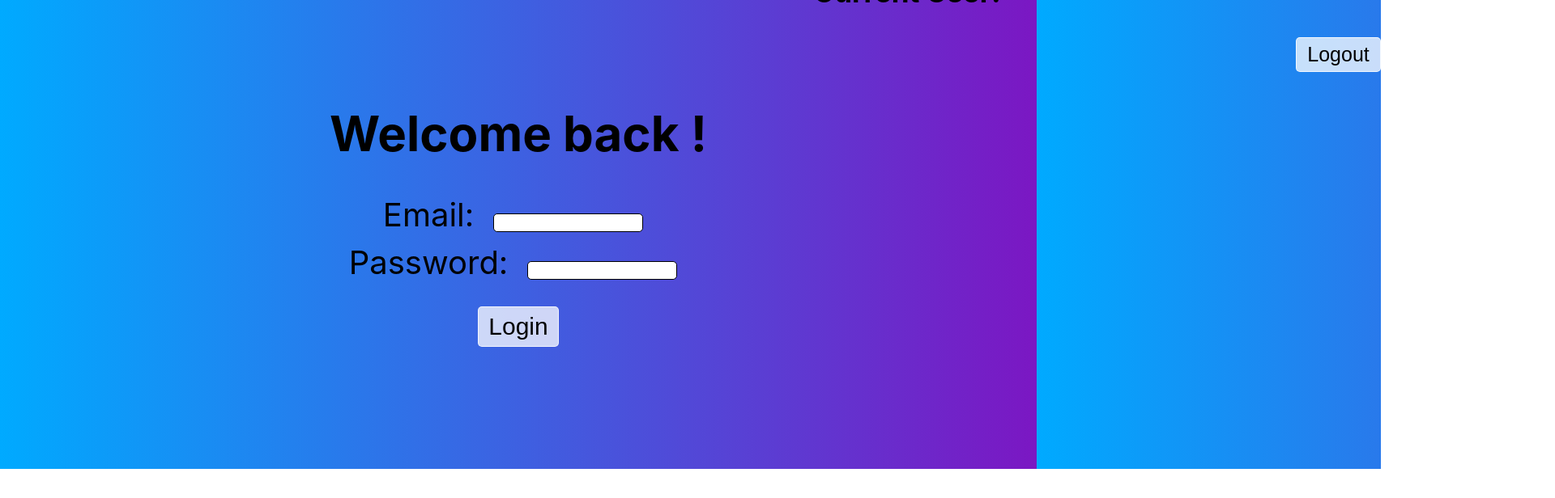
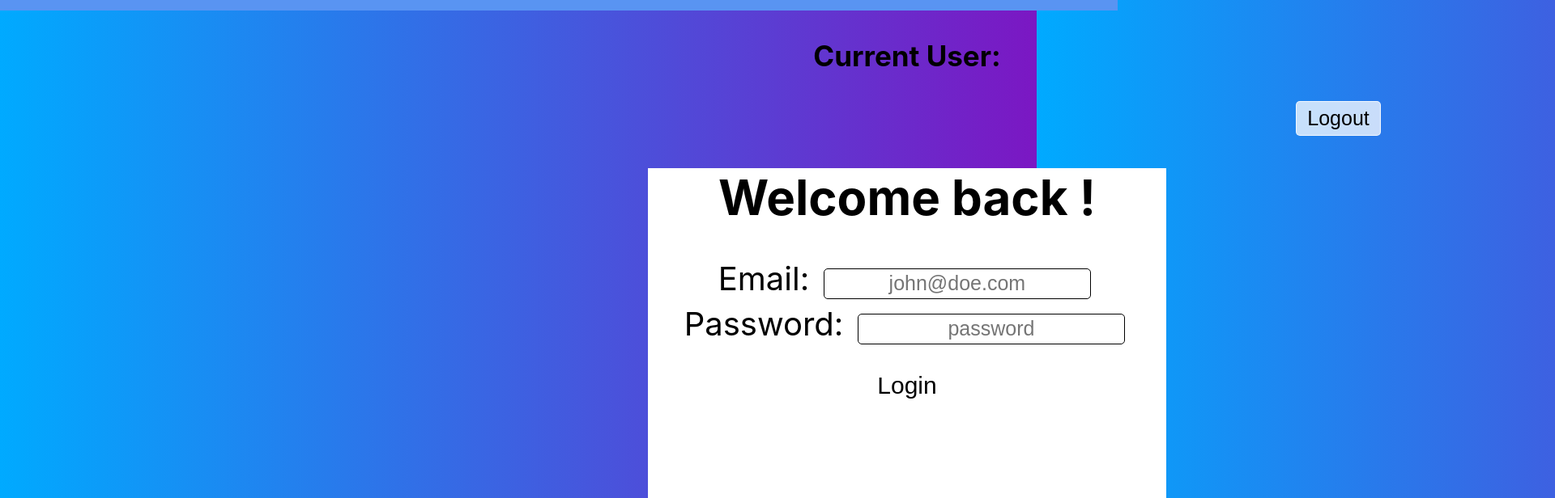
Before and after one commit to luespinal03/ecomm-app-client-side, a React (Create React App) app: page /login in a window 1280 px wide. Shown: the part 220-836 px from the top of the page at 81% size, 1920 px wide, since content can reach past the window. Before the commit the page ends 800 px from the top, so only its background shows below. Built offline with nearby package versions, Linux system fonts and the light colour scheme; no server answers.

Commit message:
Added more css, made it more user friendly and better on the eyes

```diff
--- a/package.json
+++ b/package.json
@@ -8,6 +8,7 @@
     "@testing-library/user-event": "^13.5.0",
     "react": "^18.2.0",
     "react-dom": "^18.2.0",
+    "react-icons": "^4.6.0",
     "react-router-dom": "^6.4.3",
     "react-scripts": "5.0.1",
     "web-vitals": "^2.1.4"
--- a/src/Components/NavBar.css
+++ b/src/Components/NavBar.css
@@ -1,6 +1,22 @@
 .link {
   height: 10px;
   width: 10px;
+}
+
+.shopping-cart {
+  margin-left: 90rem;
+  background-color: rgba(0, 0, 0, 0);
+  border: rgba(0, 0, 0, 0);
+  border-radius: 40px;
+  height: 55px;
+  width: 75px;
+}
+
+.shopping-cart:hover {
+  color: black;
+  background-color: rgb(255, 255, 255, 0.75);
+  border: 1px solid black;
+  cursor: pointer;
 }
 
 h3 {
@@ -27,6 +43,7 @@ h3 {
   color: black;
   background-color: rgb(255, 255, 255, 0.75);
   border: 1px solid black;
+  cursor: pointer;
 }
 
 button {
--- a/src/Components/NavBar.js
+++ b/src/Components/NavBar.js
@@ -2,6 +2,7 @@ import { useState } from 'react'
 import { Link } from 'react-router-dom';
 import { useAuth } from '../Hooks/Auth';
 import { useNavigate } from "react-router-dom";
+import { AiOutlineShoppingCart } from 'react-icons/ai'
 import './NavBar.css'
 
 const NavBar = () => {
@@ -23,10 +24,14 @@ const NavBar = () => {
     return (
         <div >
             <div className='navbar'> <Link to="/" className='nav-bar-item'>Home Page</Link>
-                <Link to="/registration" className='nav-bar-item'>Register Here!</Link>
+                <Link to="/registration" className=' nav-bar-item'>Register Here!</Link>
                 <Link to="/login" className='nav-bar-item'>Login Here !</Link>
                 <Link to='/products' className='nav-bar-item'>Products</Link>
+                <button className='shopping-cart'><AiOutlineShoppingCart size={50} />
+                </button>
             </div>
+
+
 
             <div className='current-user'>
                 <h3>{auth.userEmail !== null ? `Current User: ${auth.userEmail}` : 'no email found'}</h3>
--- /dev/null
+++ b/src/Components/ProductsCard.css
@@ -0,0 +1,13 @@
+.products-card {
+  background-color: white;
+  width: 1100px;
+  margin-left: 35rem;
+}
+
+.product-price {
+  font-size: 40px;
+}
+
+.product-features {
+  font-size: 25px;
+}
--- a/src/Components/ProductsCard.js
+++ b/src/Components/ProductsCard.js
@@ -1,12 +1,14 @@
 import React from 'react'
+import './ProductsCard.css'
 
 const ProductsCard = ({ product }) => {
     return (
-        <div>
+        <div className='products-card' >
+            <br />
             <h2>{product.title}</h2>
             <img src={product.image} />
-            <p>{product.price}</p>
-            <p>{product.features}</p>
+            <p className='product-price'>${product.price}</p>
+            <p className='product-features'>{product.features}</p>
         </div>
     )
 }
--- a/src/Pages/LoginPage.css
+++ b/src/Pages/LoginPage.css
@@ -34,6 +34,18 @@ label {
 
 .login-button:hover {
   color: black;
-  background-color: rgb(255, 255, 255, 0.75);
+  background-color: rgba(25, 128, 176, 0.75);
   border: 1px solid black;
 }
+
+.login-card {
+  background-color: white;
+  width: 40rem;
+  height: 30rem;
+  margin-left: 50rem;
+}
+
+input {
+  height: 30px;
+  font-size: 25px;
+}
--- a/src/Pages/LoginPage.js
+++ b/src/Pages/LoginPage.js
@@ -21,13 +21,13 @@ const LoginPage = () => {
         }
     }
     return (
-        <div>
+        <div className='login-card'>
             <h1>Welcome back !</h1>
             <label type='text'>Email: </label>
-            <input type="text" onChange={(e) => { setEmail(e.target.value) }} className='login-email'></input>
+            <input type="email" onChange={(e) => { setEmail(e.target.value) }} className='login-email' placeholder='john@doe.com'></input>
             <br />
-            <label type='password'>Password: </label>
-            <input type="text" onChange={(e) => { setPassword(e.target.value) }} className='login-password'></input>
+            <label type='text'>Password: </label>
+            <input type="password" placeholder='password' onChange={(e) => { setPassword(e.target.value) }} className='login-password'></input>
             <br />
             <br />
 
--- a/src/Pages/RegistrationPage.css
+++ b/src/Pages/RegistrationPage.css
@@ -34,6 +34,18 @@ label {
 
 .reg-button:hover {
   color: black;
-  background-color: rgb(255, 255, 255, 0.75);
+  background-color: rgba(25, 128, 176, 0.75);
   border: 1px solid black;
 }
+
+.registration-card {
+  background-color: white;
+  width: 40rem;
+  height: 30rem;
+  margin-left: 50rem;
+}
+
+input {
+  height: 30px;
+  font-size: 25px;
+}
--- a/src/Pages/RegistrationPage.js
+++ b/src/Pages/RegistrationPage.js
@@ -24,13 +24,13 @@ const RegistrationPage = () => {
 
 
     return (
-        <div>
+        <div className='registration-card'>
             <h1>Welcome !</h1>
             <label type='text'>Email: </label>
-            <input type="text" onChange={(e) => { setEmail(e.target.value) }} className="reg-email"></input>
+            <input type="email" placeholder='john@doe.com' onChange={(e) => { setEmail(e.target.value) }} className="reg-email"></input>
             <br />
-            <label type='password'>Password: </label>
-            <input type="text" onChange={(e) => { setPassword(e.target.value) }} className='reg-password'></input>
+            <label type='text'>Password: </label>
+            <input type="password" placeholder='password' onChange={(e) => { setPassword(e.target.value) }} className='reg-password'></input>
             <br />
             <button onClick={registrationHandler} className='reg-button'>Sign Up</button>
             <h3>{registerMessage}</h3>
```
Also changed, not shown: 1 other file (tests, documents, lock files or other folders).
